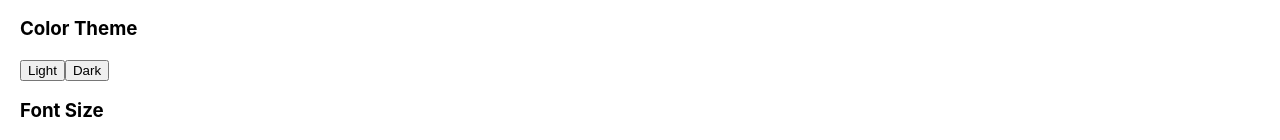
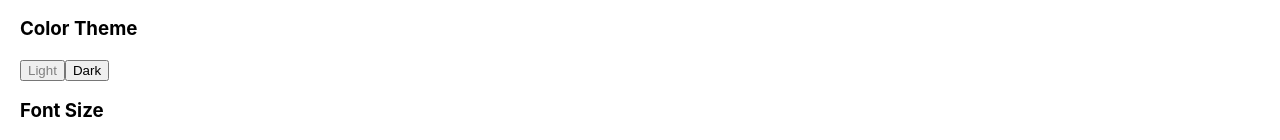
Before and after one commit to stovet/reactlab1, a React (Create React App) app: page / in a window 1280 px wide. Shown: the part 268-408 px from the top of the page. Built offline with nearby package versions, Linux system fonts and the light colour scheme.

Commit message:
light/dark buttons being disabled

```diff
--- a/src/components/AdDesigner.css
+++ b/src/components/AdDesigner.css
@@ -22,6 +22,11 @@ h1 {
     color: #fff;
 }
 
-.disabled{
+.disabled1{
     pointer-events: none;
+    color: gray;
 }
+.disabled2{
+    pointer-events: none;
+    color: gray;
+}
--- a/src/components/AdDesigner.jsx
+++ b/src/components/AdDesigner.jsx
@@ -10,6 +10,9 @@ function AdDesigner(){
     let disabled2 = "";
     if(theme){
         darkTheme = "darkTheme";
+        disabled2 = "disabled1";
+    } else{
+        disabled1= "disabled2";
     }
     return (
         <div className="AdDesigner">
@@ -24,8 +27,8 @@ function AdDesigner(){
             <h3>Color Theme</h3>
 
 
-            <button onClick={() => setTheme(false)} disabled1>Light</button>
-            <button onClick={() => setTheme(true)} disabled2>Dark</button>
+            <button onClick={() => setTheme(false)} className={disabled1}>Light</button>
+            <button onClick={() => setTheme(true)} className={disabled2}>Dark</button>
 
             <h3>Font Size</h3>
             <button onClick={() => setFontSize(fontSize - 1)}>Down</button>
```
